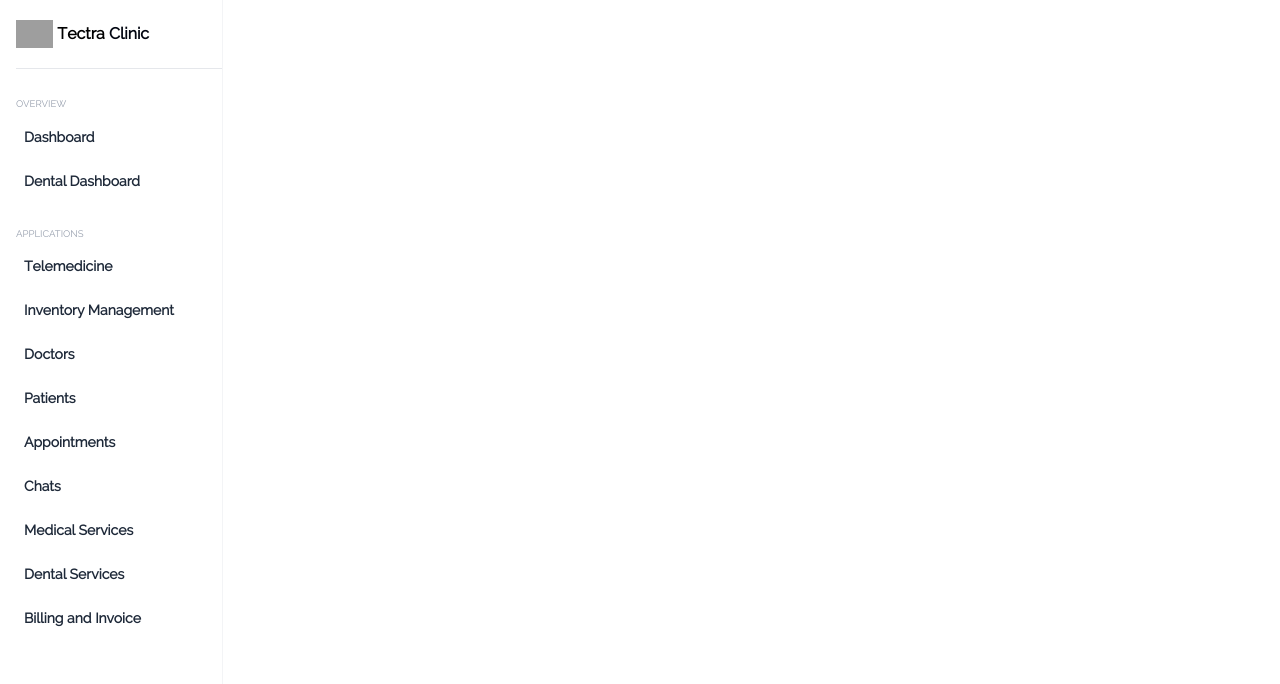
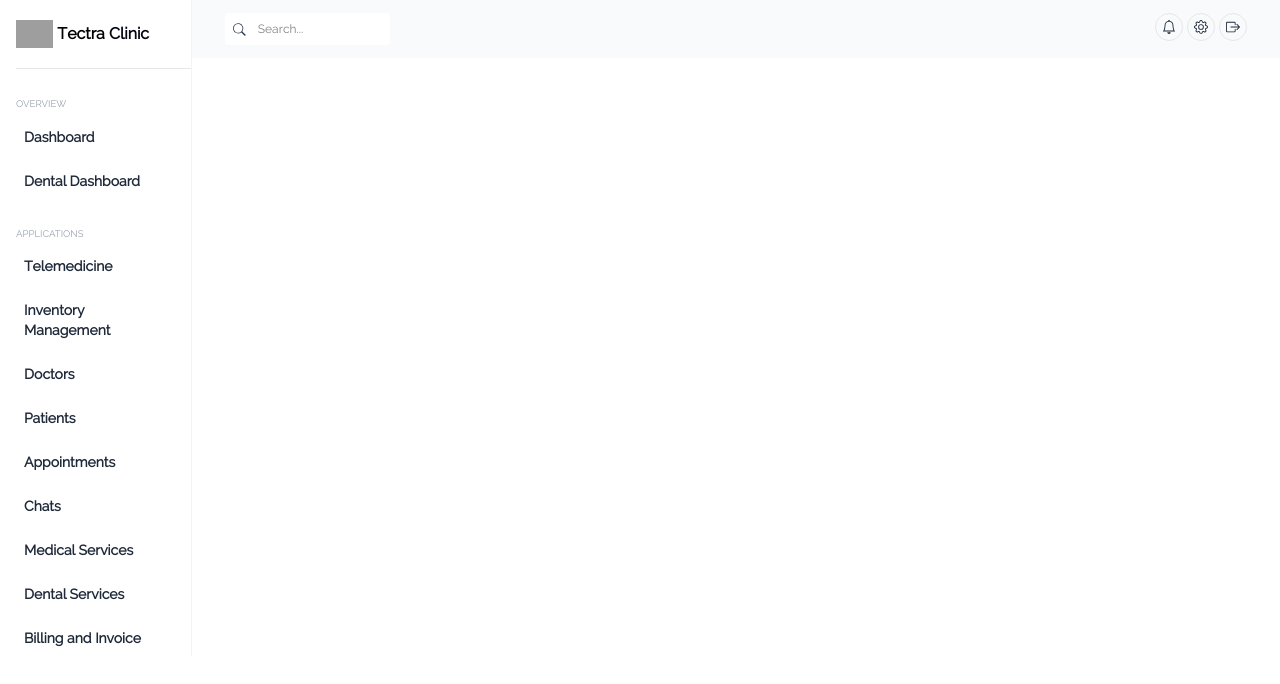
Before and after one commit to n-muhammad-taufiq/assignment-front-end, a React (Vite) app: page / in a window 1280 px wide. Shown: the top 684 px of the page. Built offline with nearby package versions, Linux system fonts and the light colour scheme; grey boxes are pictures that could not be loaded.

Commit message:
feat:implement header with searchbar

```diff
--- a/src/App.jsx
+++ b/src/App.jsx
@@ -1,4 +1,3 @@
-import Dashboard from "./components/Dashboard"
 import ProtectedLayout from "./components/ProtectedLayout"
 import Sidebar from "./components/Sidebar"
 import { Routes,Route } from "react-router-dom"
--- a/src/components/ProtectedLayout.jsx
+++ b/src/components/ProtectedLayout.jsx
@@ -1,12 +1,14 @@
 import React from 'react'
 import Sidebar from './Sidebar'
 import { Outlet } from 'react-router-dom'
+import Header from './Header'
 
 const ProtectedLayout = () => {
   return (
     <div className='flex'>
       <Sidebar></Sidebar>
       <div className='flex flex-col gap-y-5 w-full'>
+      <Header></Header>
       <Outlet></Outlet>
       </div>
     </div>
--- a/src/components/Sidebar.jsx
+++ b/src/components/Sidebar.jsx
@@ -3,7 +3,7 @@ import React from 'react'
 const Sidebar = () => {
 
   return (
-    <div className='flex flex-col fixed left-0 top-0 bottom-0 border-r border-r-gray-100 pt-5 gap-y-7 pl-4 '>
+    <div className='flex flex-col border-r border-r-gray-100 pt-5 gap-y-7 pl-4 '>
       <div className='flex flex-col gap-y-5 '>
             <div className='flex gap-x-1 items-center'>
               <img className='h-7 w-fit' src="./src/assets/icons/logo.png" alt="" />
```
